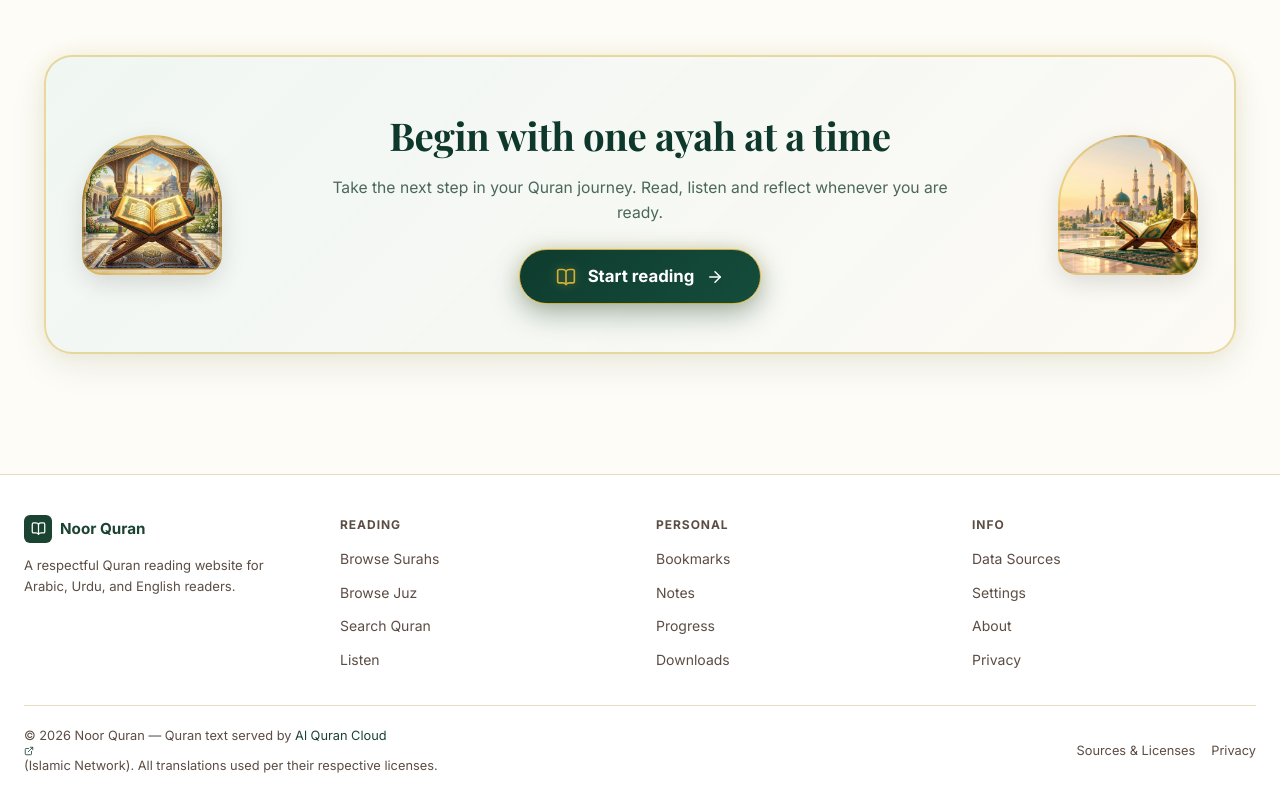
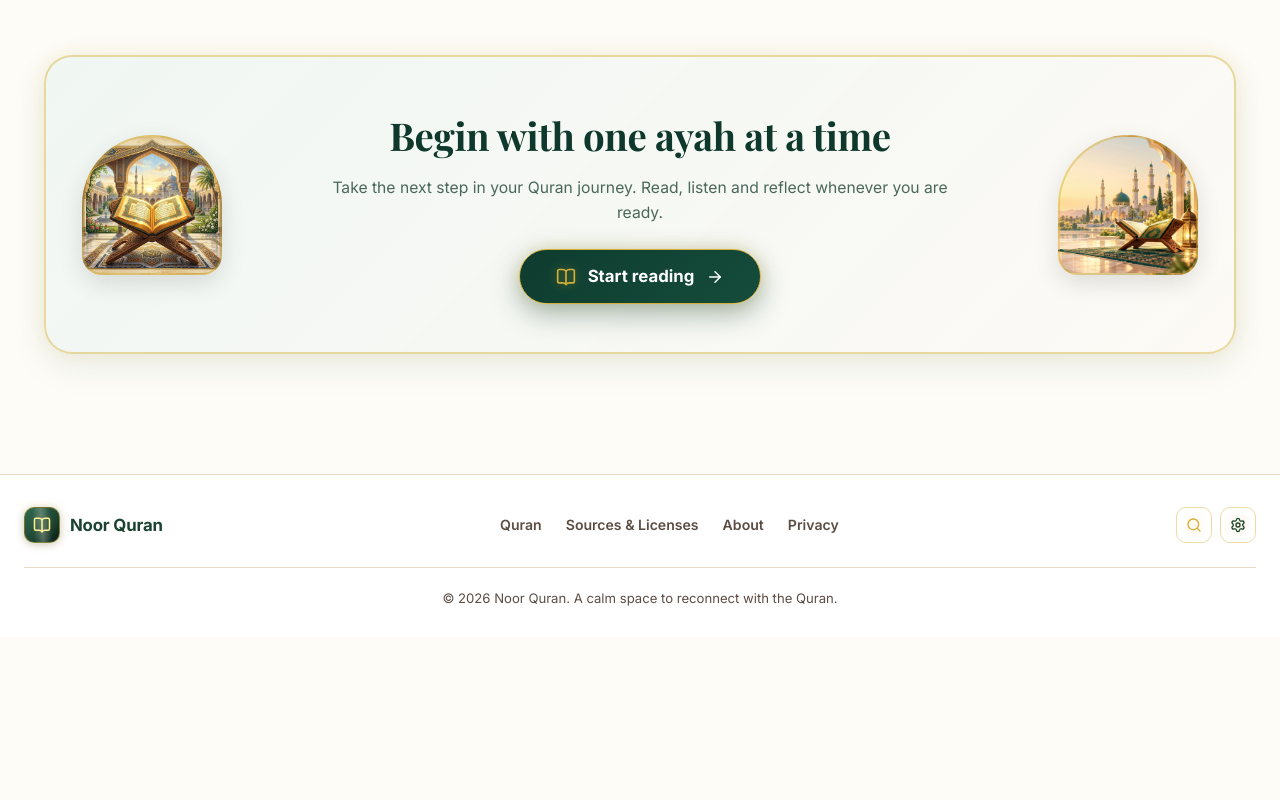
Before and after one commit to qu-ddous/Quran-Pak, a React (Vite) app: page / in a window 1280 px wide. Shown: the part 3204-4004 px from the top of the page. After the commit the page ends 3841 px from the top, so only its background shows below. Built offline with nearby package versions, Linux system fonts and the light colour scheme; no server answers; a web font is replaced by a local one.

Commit message:
feat: add Footer component with navigation links and quick controls

```diff
--- a/src/components/layout/Footer.tsx
+++ b/src/components/layout/Footer.tsx
@@ -1,10 +1,11 @@
-import { Link } from 'react-router-dom';
-import { BookOpen, ExternalLink } from 'lucide-react';
+import { Link, useNavigate } from 'react-router-dom';
+import { BookOpen, Search, Settings } from 'lucide-react';
 
 const currentYear = new Date().getFullYear();
 
 export default function Footer() {
-  const year = currentYear;
+  const navigate = useNavigate();
+
   return (
     <footer
       role="contentinfo"
@@ -12,82 +13,93 @@ export default function Footer() {
         borderTop: '1px solid var(--color-border)',
         background: 'var(--color-surface)',
         marginTop: 'auto',
+        padding: '32px 24px 28px',
       }}
     >
-      <div style={{ maxWidth: 1280, margin: '0 auto', padding: '40px 24px 24px' }}>
-        <div style={{ display: 'grid', gridTemplateColumns: 'repeat(auto-fit, minmax(160px, 1fr))', gap: 32, marginBottom: 32 }}>
-          {/* Brand */}
-          <div>
-            <div style={{ display: 'flex', alignItems: 'center', gap: 8, marginBottom: 12 }}>
-              <div style={{ width: 28, height: 28, borderRadius: 6, background: 'var(--color-brand)', display: 'flex', alignItems: 'center', justifyContent: 'center' }}>
-                <BookOpen size={15} color="white" aria-hidden="true" />
-              </div>
-              <span style={{ fontWeight: 700, color: 'var(--color-brand)', fontSize: '0.95rem' }}>Noor Quran</span>
+      <div style={{ maxWidth: 1240, margin: '0 auto' }}>
+        <div style={{
+          display: 'flex',
+          flexWrap: 'wrap',
+          alignItems: 'center',
+          justifyContent: 'space-between',
+          gap: 24,
+          paddingBottom: 24,
+          borderBottom: '1px solid var(--color-border)',
+        }}>
+          {/* Brand Logo */}
+          <Link
+            to="/"
+            style={{ display: 'flex', alignItems: 'center', gap: 10, textDecoration: 'none' }}
+            aria-label="Noor Quran"
+          >
+            <div className="icon-badge-shiny" style={{ width: 36, height: 36, borderRadius: 10 }}>
+              <BookOpen size={18} className="shiny-icon" aria-hidden="true" />
             </div>
-            <p style={{ fontSize: '0.82rem', color: 'var(--color-text-muted)', lineHeight: 1.6, margin: 0 }}>
-              A respectful Quran reading website for Arabic, Urdu, and English readers.
-            </p>
-          </div>
+            <span style={{ fontWeight: 800, color: 'var(--color-brand)', fontSize: '1.05rem', letterSpacing: '-0.01em' }}>
+              Noor Quran
+            </span>
+          </Link>
 
-          {/* Reading */}
-          <div>
-            <h3 style={{ fontSize: '0.75rem', fontWeight: 700, textTransform: 'uppercase', letterSpacing: '0.08em', color: 'var(--color-text-muted)', marginBottom: 12, marginTop: 0 }}>Reading</h3>
-            <ul style={{ listStyle: 'none', padding: 0, margin: 0, display: 'flex', flexDirection: 'column', gap: 8 }}>
-              {[
-                ['/quran', 'Browse Surahs'],
-                ['/juz', 'Browse Juz'],
-                ['/search', 'Search Quran'],
-                ['/listen', 'Listen'],
-              ].map(([to, label]) => (
-                <li key={to}><Link to={to} style={{ fontSize: '0.875rem', color: 'var(--color-text-muted)', textDecoration: 'none' }}>{label}</Link></li>
-              ))}
-            </ul>
-          </div>
+          {/* Quick Nav Links */}
+          <nav aria-label="Footer navigation" style={{ display: 'flex', flexWrap: 'wrap', alignItems: 'center', gap: 24 }}>
+            <Link to="/quran" style={{ fontSize: '0.88rem', fontWeight: 600, color: 'var(--color-text-muted)', textDecoration: 'none' }}>
+              Quran
+            </Link>
+            <Link to="/sources" style={{ fontSize: '0.88rem', fontWeight: 600, color: 'var(--color-text-muted)', textDecoration: 'none' }}>
+              Sources &amp; Licenses
+            </Link>
+            <Link to="/about" style={{ fontSize: '0.88rem', fontWeight: 600, color: 'var(--color-text-muted)', textDecoration: 'none' }}>
+              About
+            </Link>
+            <Link to="/privacy" style={{ fontSize: '0.88rem', fontWeight: 600, color: 'var(--color-text-muted)', textDecoration: 'none' }}>
+              Privacy
+            </Link>
+          </nav>
 
-          {/* Personal */}
-          <div>
-            <h3 style={{ fontSize: '0.75rem', fontWeight: 700, textTransform: 'uppercase', letterSpacing: '0.08em', color: 'var(--color-text-muted)', marginBottom: 12, marginTop: 0 }}>Personal</h3>
-            <ul style={{ listStyle: 'none', padding: 0, margin: 0, display: 'flex', flexDirection: 'column', gap: 8 }}>
-              {[
-                ['/bookmarks', 'Bookmarks'],
-                ['/notes', 'Notes'],
-                ['/progress', 'Progress'],
-                ['/downloads', 'Downloads'],
-              ].map(([to, label]) => (
-                <li key={to}><Link to={to} style={{ fontSize: '0.875rem', color: 'var(--color-text-muted)', textDecoration: 'none' }}>{label}</Link></li>
-              ))}
-            </ul>
-          </div>
-
-          {/* Info */}
-          <div>
-            <h3 style={{ fontSize: '0.75rem', fontWeight: 700, textTransform: 'uppercase', letterSpacing: '0.08em', color: 'var(--color-text-muted)', marginBottom: 12, marginTop: 0 }}>Info</h3>
-            <ul style={{ listStyle: 'none', padding: 0, margin: 0, display: 'flex', flexDirection: 'column', gap: 8 }}>
-              {[
-                ['/sources', 'Data Sources'],
-                ['/settings', 'Settings'],
-                ['/about', 'About'],
-                ['/privacy', 'Privacy'],
-              ].map(([to, label]) => (
-                <li key={to}><Link to={to} style={{ fontSize: '0.875rem', color: 'var(--color-text-muted)', textDecoration: 'none' }}>{label}</Link></li>
-              ))}
-            </ul>
+          {/* Right Controls (Search & Settings) */}
+          <div style={{ display: 'flex', alignItems: 'center', gap: 8 }}>
+            <button
+              onClick={() => navigate('/search')}
+              aria-label="Search Quran"
+              className="btn-ghost"
+              style={{
+                width: 36,
+                height: 36,
+                padding: 0,
+                borderRadius: 10,
+                border: '1px solid var(--color-border-gold)',
+                display: 'flex',
+                alignItems: 'center',
+                justifyContent: 'center',
+              }}
+              title="Search Quran"
+            >
+              <Search size={16} className="shiny-icon" style={{ color: 'var(--color-accent)' }} />
+            </button>
+            <button
+              onClick={() => navigate('/settings')}
+              aria-label="Settings"
+              className="btn-ghost"
+              style={{
+                width: 36,
+                height: 36,
+                padding: 0,
+                borderRadius: 10,
+                border: '1px solid var(--color-border-gold)',
+                display: 'flex',
+                alignItems: 'center',
+                justifyContent: 'center',
+              }}
+              title="Settings"
+            >
+              <Settings size={16} className="shiny-icon" style={{ color: 'var(--color-brand)' }} />
+            </button>
           </div>
         </div>
 
-        {/* Bottom bar */}
-        <div style={{ borderTop: '1px solid var(--color-border)', paddingTop: 20, display: 'flex', flexWrap: 'wrap', alignItems: 'center', justifyContent: 'space-between', gap: 12 }}>
-          <p style={{ margin: 0, fontSize: '0.8rem', color: 'var(--color-text-muted)' }}>
-            © {year} Noor Quran — Quran text served by{' '}
-            <a href="https://alquran.cloud" target="_blank" rel="noopener noreferrer" style={{ color: 'var(--color-brand)', textDecoration: 'none' }}>
-              Al Quran Cloud <ExternalLink size={10} aria-hidden="true" style={{ verticalAlign: 'middle' }} />
-            </a>
-            {' '}(Islamic Network). All translations used per their respective licenses.
-          </p>
-          <div style={{ display: 'flex', gap: 16 }}>
-            <Link to="/sources" style={{ fontSize: '0.8rem', color: 'var(--color-text-muted)', textDecoration: 'none' }}>Sources &amp; Licenses</Link>
-            <Link to="/privacy" style={{ fontSize: '0.8rem', color: 'var(--color-text-muted)', textDecoration: 'none' }}>Privacy</Link>
-          </div>
+        {/* Copyright tagline matching reference */}
+        <div style={{ paddingTop: 20, textAlign: 'center', fontSize: '0.82rem', color: 'var(--color-text-muted)' }}>
+          © {currentYear} Noor Quran. A calm space to reconnect with the Quran.
         </div>
       </div>
     </footer>
```
